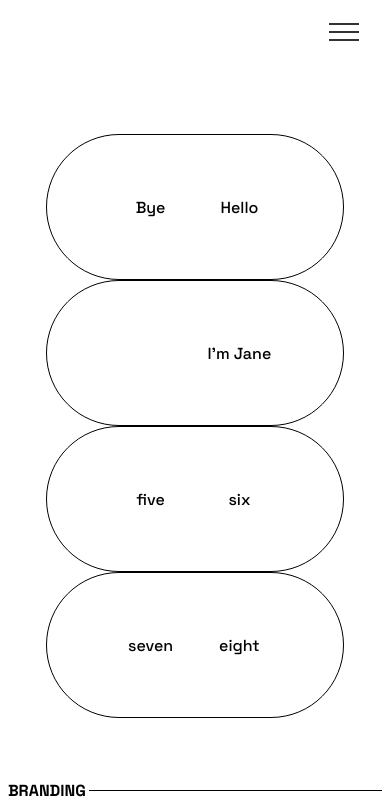
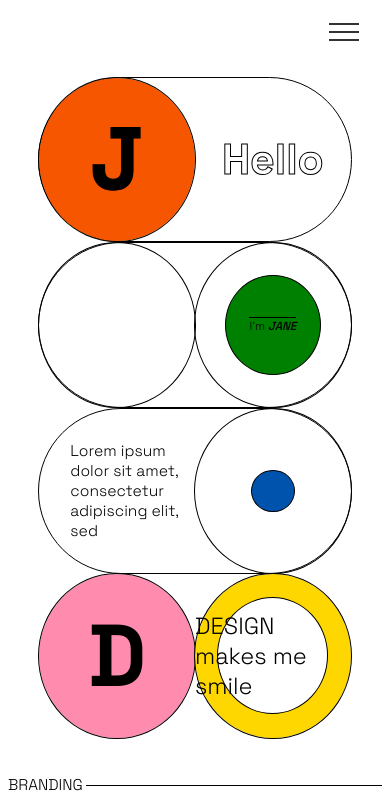
Before and after one commit to pluto-bell/project1, a React (Create React App) app: page / in a window 390 px wide. Shown: the top 806 px of the page. Built offline with nearby package versions, Linux system fonts and the light colour scheme.

Commit message:
styling for about section on mobile view

```diff
--- a/public/index.html
+++ b/public/index.html
@@ -1,6 +1,7 @@
 <!DOCTYPE html>
 <html lang="en">
   <head>
+    <meta name="viewport" content="width=device-width, initial-scale=1.0">
     <link rel="preconnect" href="https://fonts.googleapis.com">
     <link rel="preconnect" href="https://fonts.gstatic.com" crossorigin>
     <link href="https://fonts.googleapis.com/css2?family=Space+Grotesk:wght@300;500;700&display=swap" rel="stylesheet">
--- a/src/App.js
+++ b/src/App.js
@@ -20,7 +20,6 @@ export default function App() {
       </div>
       <Navbar isActive={toggle} toggle={handleToggle} />
       <div id="about" className="section2">
-        {/* ********* TODO ********* */}
         <About about="addClick" projects="addClick" contact="addClick" />
       </div>
       <div id="projects" className="section3">
--- a/src/components/About.js
+++ b/src/components/About.js
@@ -5,7 +5,15 @@ import aboutData from "./aboutData.js";
 
 export default function About() {
   const aboutElements = aboutData.map((data) => {
-    return <AboutCard id={data.id} item1={data.item1} item2={data.item2} />;
+    return (
+      <AboutCard
+        id={data.id}
+        item1={data.item1}
+        item2={data.item2}
+        inner1={data.inner1}
+        inner2={data.inner2}
+      />
+    );
   });
 
   return <div className="about-container">{aboutElements}</div>;
--- a/src/components/AboutCard.js
+++ b/src/components/AboutCard.js
@@ -3,12 +3,23 @@ import ReactDOM from "react-dom";
 
 export default function AboutCard(props) {
   return (
-    <div className="about-card">
-      <div className="about-item">{props.item1}</div>
-      <div className="about-item">{props.item2}</div>
-      <div className="about-inner-item">
+    <div className="about-card" id={props.id}>
+      <div className="about-item">
+        {props.item1}
+        <span></span>
+      </div>
+      <div className="about-item">
+        {props.item2}
+        <span></span>
+      </div>
+      <div className="about-inner-item1">
         <h2>
-          <span></span>
+          <span>{props.inner1}</span>
+        </h2>
+      </div>
+      <div className="about-inner-item2">
+        <h2>
+          <span>{props.inner2}</span>
         </h2>
       </div>
     </div>
--- a/src/components/aboutData.js
+++ b/src/components/aboutData.js
@@ -1,22 +1,32 @@
+import React from "react";
+
 export default [
   {
-    id: "one",
+    id: "about1",
     item1: "Bye",
     item2: "Hello",
+    inner1: "J",
+    inner2: "",
   },
   {
-    id: "two",
+    id: "about2",
     item1: "",
-    item2: "I'm Jane",
+    item2: "I'm",
+    inner1: "",
+    inner2: "",
   },
   {
-    id: "three",
-    item1: "five",
-    item2: "six",
+    id: "about3",
+    item1: "Lorem ipsum dolor sit amet, consectetur adipiscing elit, sed",
+    item2: "",
+    inner1: "",
+    inner2: "",
   },
   {
-    id: "four",
-    item1: "seven",
-    item2: "eight",
+    id: "about4",
+    item1: "",
+    item2: "",
+    inner1: "D",
+    inner2: "",
   },
 ];
--- a/src/style.css
+++ b/src/style.css
@@ -2,6 +2,7 @@
   font-family: "Space Grotesk", sans-serif;
   scroll-behavior: smooth;
 }
+
 .hide {
   display: none;
 }
@@ -67,7 +68,7 @@
   .site-container {
     display: grid;
     grid-template-columns: 0.5fr 5fr 0.5fr;
-    grid-template-rows: 0.1fr 0.1fr 0.5fr 3fr 0.01fr 0.1fr;
+    grid-template-rows: 0.1fr 0fr 0.5fr 3fr 0.01fr 0.1fr;
   }
   .section1 {
     position: fixed;
@@ -77,7 +78,7 @@
   .section2 {
     grid-column: 2;
     grid-row: 3;
-    margin-bottom: 3em;
+    margin-bottom: 1.5em;
   }
   .section3 {
     grid-column: 2;
@@ -91,13 +92,147 @@
 
   /* ABOUT CARD COMPONENT */
   .about-container {
+    font-weight: 100;
     grid-column: 1 / -1;
 
     display: flex;
     flex-direction: column;
     align-items: center;
   }
-  .about-card,
+  .about-inner-item1,
+  .about-inner-item2 {
+    margin: auto 0;
+    display: flex;
+    justify-content: center;
+    align-items: center;
+  }
+
+  #about1 {
+    font-weight: 800;
+    color: white;
+    -webkit-text-stroke-width: 1px;
+    -webkit-text-stroke-color: black;
+  }
+  #about1 > .about-item {
+    font-size: 11vw;
+  }
+  #about1 > .about-inner-item1,
+  #about4 > .about-inner-item1 {
+    text-align: center;
+    background-color: #f65600;
+    font-weight: 800;
+    font-size: 15vw;
+    color: black;
+  }
+  #about1 > .about-inner-item1 h2 {
+    margin: auto 0;
+  }
+
+  #about2 > .about-item {
+    font-size: 3vw;
+    border-top: 1px solid black;
+  }
+  #about2 > .about-item:nth-child(2) span::after {
+    content: " JANE";
+    color: black;
+    font-weight: 400;
+    font-style: italic;
+  }
+  #about2 > .about-inner-item2 {
+    position: absolute;
+    outline: 1px solid black;
+    width: 50%;
+    height: 100%;
+    border-radius: 50%;
+    left: 50%;
+  }
+  #about2 > .about-inner-item2 h2 {
+    margin: 0 auto;
+    width: 60%;
+    height: 60%;
+    border: 1px solid black;
+    border-radius: 50%;
+    background-color: green;
+    z-index: -10;
+  }
+  #about3 {
+    justify-items: end;
+  }
+  #about3 > .about-item:nth-child(1) {
+    font-size: 4vw;
+    width: 80%;
+  }
+  #about3 > .about-inner-item1 {
+    outline: none;
+  }
+  #about3 > .about-inner-item2 {
+    position: absolute;
+    outline: 1px solid black;
+    width: 50%;
+    height: 100%;
+    border-radius: 50%;
+    left: 50%;
+  }
+  #about3 > .about-inner-item2 h2 {
+    margin: 0 auto;
+    width: 27%;
+    height: 25%;
+    border: 1px solid black;
+    border-radius: 50%;
+    background-color: #0053ad;
+    z-index: -10;
+  }
+
+  #about4 {
+    border: none;
+  }
+  #about4 > .about-inner-item2::after {
+    position: absolute;
+    content: "DESIGN makes me smile";
+    /* z-index: 100; */
+  }
+  #about4 > .about-inner-item1 {
+    background-color: #ff8caf;
+  }
+  #about4 > .about-inner-item2 {
+    position: absolute;
+    outline: 1px solid black;
+    width: 50%;
+    height: 100%;
+    border-radius: 50%;
+    background-color: gold;
+    left: 50%;
+  }
+  #about4 > .about-inner-item2 h2 {
+    margin: 0 auto;
+    width: 70%;
+    height: 70%;
+    border: 1px solid black;
+    background-color: white;
+    border-radius: 50%;
+    z-index: ;
+  }
+  .about-inner-item1 {
+    position: absolute;
+    outline: 1px solid black;
+    width: 50%;
+    height: 100%;
+    border-radius: 50%;
+    left: 0%;
+  }
+  .about-card {
+    position: relative;
+    width: 100%;
+    height: 7em;
+    display: grid;
+    grid-template-columns: 50% 50%;
+    grid-template-rows: 100%;
+    justify-items: center;
+    border: 1px solid black;
+    border-radius: 500px;
+    align-items: center;
+    font-size: 6vw;
+  }
   .work-item,
   .nav {
     display: flex;
@@ -108,72 +243,6 @@
     align-items: center;
     justify-content: center;
   }
-
-  .about-card {
-    position: relative;
-    height: 9em;
-  }
-
-  /* #about-item3 {
-    border: 1px solid black;
-    width: 50%;
-    height: 100%;
-    position: absolute;
-    left: 0;
-    border-radius: 50%;
-  }
-  #one {
-    font: status-bar;
-    font-size: 2.3em;
-    font-weight: 700;
-    letter-spacing: 0.03em;
-    color: white;
-    -webkit-text-stroke-width: 1px;
-    -webkit-text-stroke-color: black;
-  }
-  #two {
-    font-size: 0.8em;
-    font-style: italic;
-    font-weight: 200;
-    text-decoration: overline;
-  } */
-  /*
-  .about-extra--one,
-  .about-extra--two,
-  .about-extra--four {
-    position: absolute;
-    height: 100%;
-    width: 47%;
-    left: 0%;
-
-    border: 1px solid black;
-    border-radius: 370px;
-
-    text-align: center;
-
-    font-size: 3em;
-    background-color: rgb(233, 118, 10);
-  }
-  .about-extra--one h2,
-  .about-extra--four h2 {
-    display: inline;
-    position: relative;
-    top: 20%;
-  }
-  .about-extra--two {
-    z-index: -1;
-    background-color: rgb(9, 134, 9);
-    height: 55%;
-    width: 25%;
-    left: 53%;
-  }
-  .about-extra--four {
-    background-color: rgb(230 139 164);
-  }
-
-  #about-card4 {
-    border: none;
-  } */
 
   .nav {
     display: inline-flex;
@@ -191,12 +260,12 @@
     font-size: 2em;
     text-transform: uppercase;
   }
-  .about-item {
-    width: 30%;
-    text-align: center;
-  }
 
   /* WORK CARD COMPONENT */
+  .work-card,
+  .type {
+    font-weight: 100;
+  }
   .work-type {
     display: grid;
     grid-template-rows: 100%;
@@ -204,7 +273,7 @@
     overflow: hidden;
   }
   .type {
-    font-size: 1em;
+    font-size: 4vw;
     text-transform: uppercase;
     grid-column: 1;
   }
@@ -217,17 +286,17 @@
     grid-column: 2;
   }
   .work-number {
-    margin-bottom: 0.5em;
-    padding: 0.5em 0 0.5em 0;
+    margin-bottom: 0.3em;
     width: 100%;
     height: 50%;
-    font-size: 3em;
+    font-size: 15vw;
   }
   .work-name {
-    width: 100%;
-    min-height: 280px;
-    max-height: 280px;
-    font-size: 1.5em;
+    margin: 0 auto;
+    min-height: 250px;
+    max-height: 250px;
+    border-radius: 25%/40%;
+    font-size: 8vw;
   }
 
   /* CONTACT CARD COMPONENT */
```
